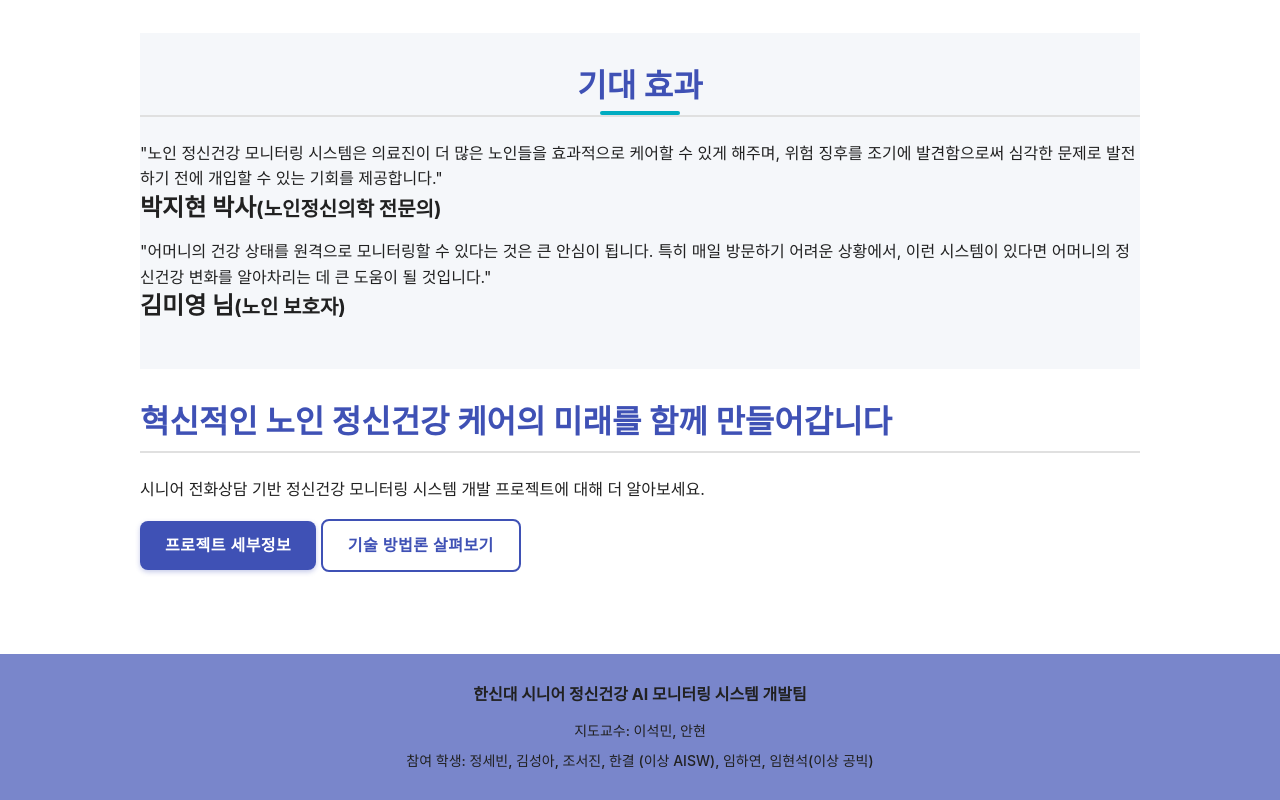
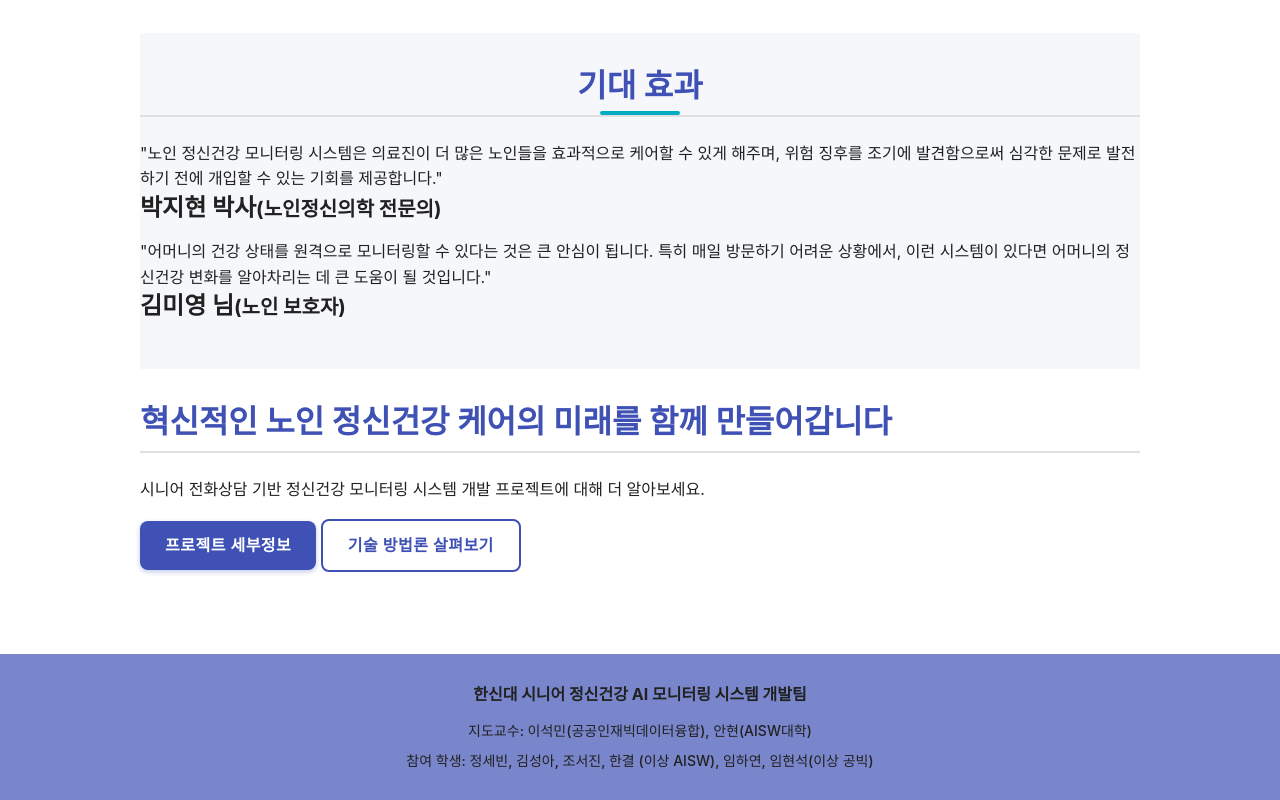
Before and after one commit to LeeSeogMin/senior_web, a plain HTML site: page index.html in a window 1280 px wide. Shown: the part 2131-2931 px from the top of the page. Drawn offline with nearby package versions, Linux system fonts and the light colour scheme.

Commit message:
이름 변경경

```diff
--- a/index.html
+++ b/index.html
@@ -202,7 +202,7 @@
     <footer class="footer">
         <div class="container">
             <p>한신대 시니어 정신건강 AI 모니터링 시스템 개발팀</p>
-            <p>지도교수: 이석민, 안현</p>
+            <p>지도교수: 이석민(공공인재빅데이터융합), 안현(AISW대학)</p>
             <p>참여 학생: 정세빈, 김성아, 조서진, 한결 (이상 AISW), 임하연, 임현석(이상 공빅)</p>
         </div>
     </footer>
```
